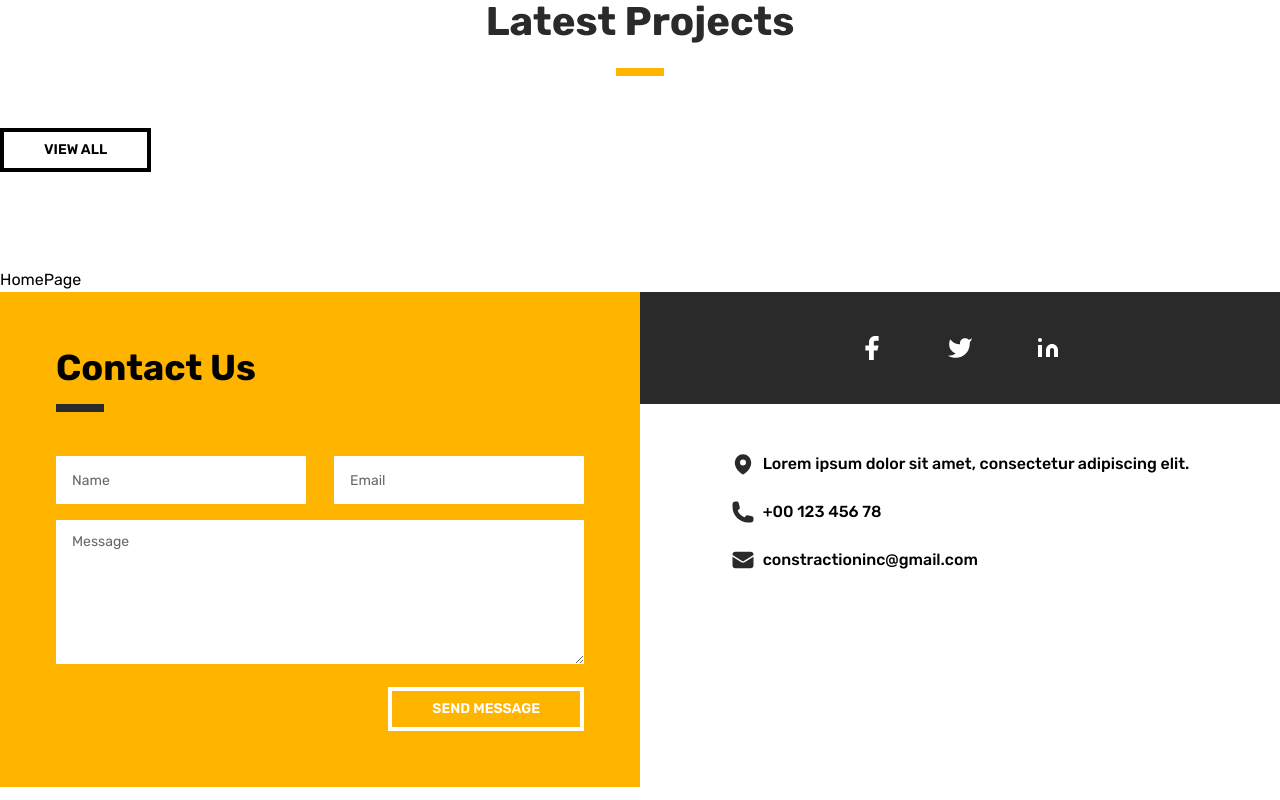
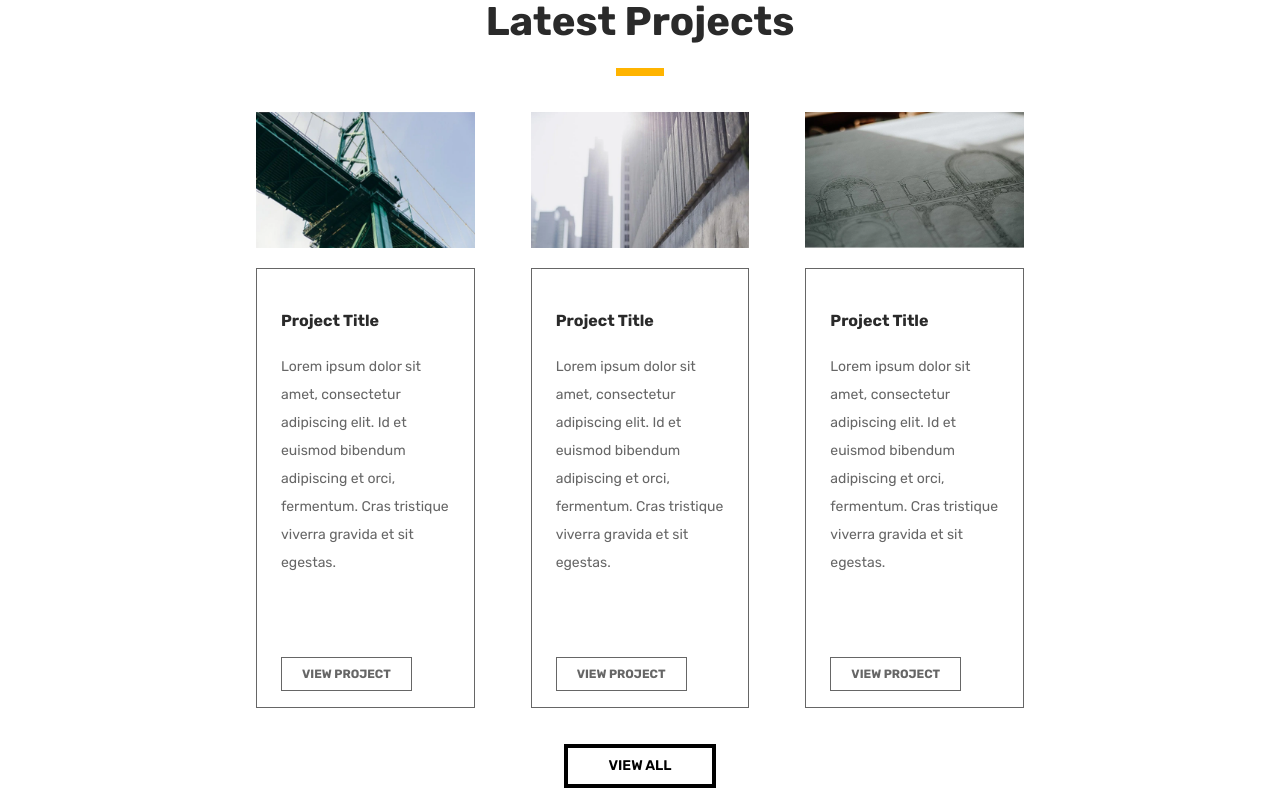
Before and after one commit to mubasyir19/Construction-Company-Landing, a Next.js app: page / in a window 1280 px wide. Shown: the part 1500-2300 px from the top of the page. Built offline with nearby package versions, Linux system fonts and the light colour scheme.

Commit message:
add: latest project section

```diff
--- a/src/app/page.tsx
+++ b/src/app/page.tsx
@@ -157,11 +157,80 @@ export default function Home() {
           </h2>
           <hr className="border-primary mx-auto my-4 w-12 border-4" />
         </div>
-        <div className="">
-          <div className="grid grid-cols-1 gap-14 md:grid-cols-3"></div>
-          <button className="mt-9 cursor-pointer border-4 border-black px-10 py-2 text-sm font-semibold text-black uppercase">
-            View All
-          </button>
+        <div className="mt-9">
+          <div className="mx-auto grid w-3/5 grid-cols-1 gap-14 md:grid-cols-3">
+            <div id="project">
+              <Image
+                src={"/images/portfolio/portfolio4.webp"}
+                width={293}
+                height={182}
+                alt="thumbnail"
+                className="w-full"
+              />
+              <div className="border-typography mt-5 border px-6 py-4">
+                <p className="text-secondary mt-6 text-base font-bold">
+                  Project Title
+                </p>
+                <p className="text-typography mt-5 text-sm leading-7">
+                  Lorem ipsum dolor sit amet, consectetur adipiscing elit. Id et
+                  euismod bibendum adipiscing et orci, fermentum. Cras tristique
+                  viverra gravida et sit egestas.
+                </p>
+                <button className="border-typography text-typography mt-20 border px-5 py-2 text-xs font-bold uppercase">
+                  View Project
+                </button>
+              </div>
+            </div>
+            <div id="project">
+              <Image
+                src={"/images/portfolio/portfolio3.webp"}
+                width={293}
+                height={182}
+                alt="thumbnail"
+                className="w-full"
+              />
+              <div className="border-typography mt-5 border px-6 py-4">
+                <p className="text-secondary mt-6 text-base font-bold">
+                  Project Title
+                </p>
+                <p className="text-typography mt-5 text-sm leading-7">
+                  Lorem ipsum dolor sit amet, consectetur adipiscing elit. Id et
+                  euismod bibendum adipiscing et orci, fermentum. Cras tristique
+                  viverra gravida et sit egestas.
+                </p>
+                <button className="border-typography text-typography mt-20 border px-5 py-2 text-xs font-bold uppercase">
+                  View Project
+                </button>
+              </div>
+            </div>
+            <div id="project">
+              <Image
+                src={"/images/portfolio/portfolio5.webp"}
+                width={293}
+                height={182}
+                alt="thumbnail"
+                className="w-full"
+              />
+              <div className="border-typography mt-5 border px-6 py-4">
+                <p className="text-secondary mt-6 text-base font-bold">
+                  Project Title
+                </p>
+                <p className="text-typography mt-5 text-sm leading-7">
+                  Lorem ipsum dolor sit amet, consectetur adipiscing elit. Id et
+                  euismod bibendum adipiscing et orci, fermentum. Cras tristique
+                  viverra gravida et sit egestas.
+                </p>
+                <button className="border-typography text-typography mt-20 border px-5 py-2 text-xs font-bold uppercase">
+                  View Project
+                </button>
+              </div>
+            </div>
+          </div>
+          <div className="flex w-full justify-center">
+            <button className="mt-9 cursor-pointer border-4 border-black px-10 py-2 text-sm font-semibold text-black uppercase">
+              View All
+            </button>
+          </div>
         </div>
       </section>
       <h1>HomePage</h1>
```
